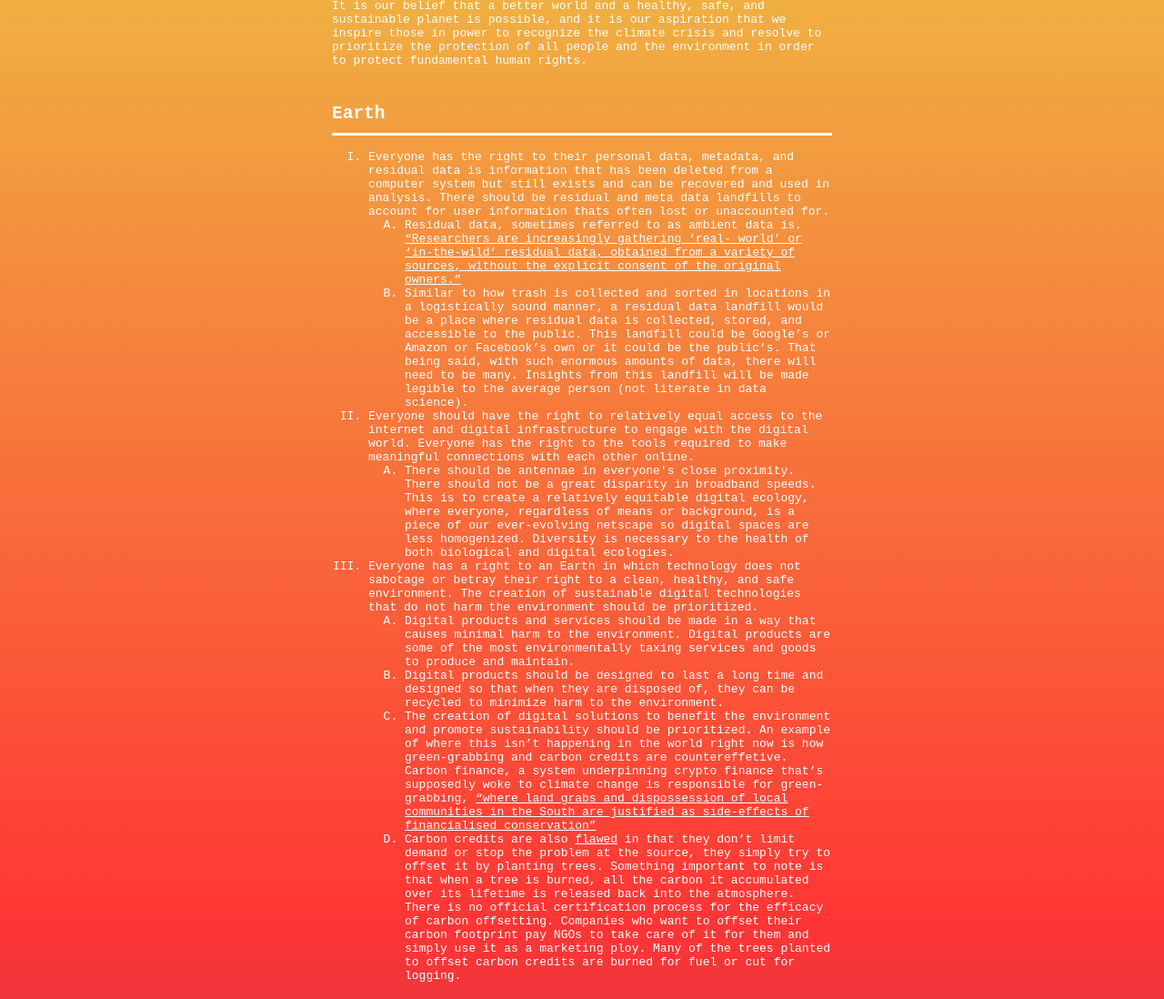
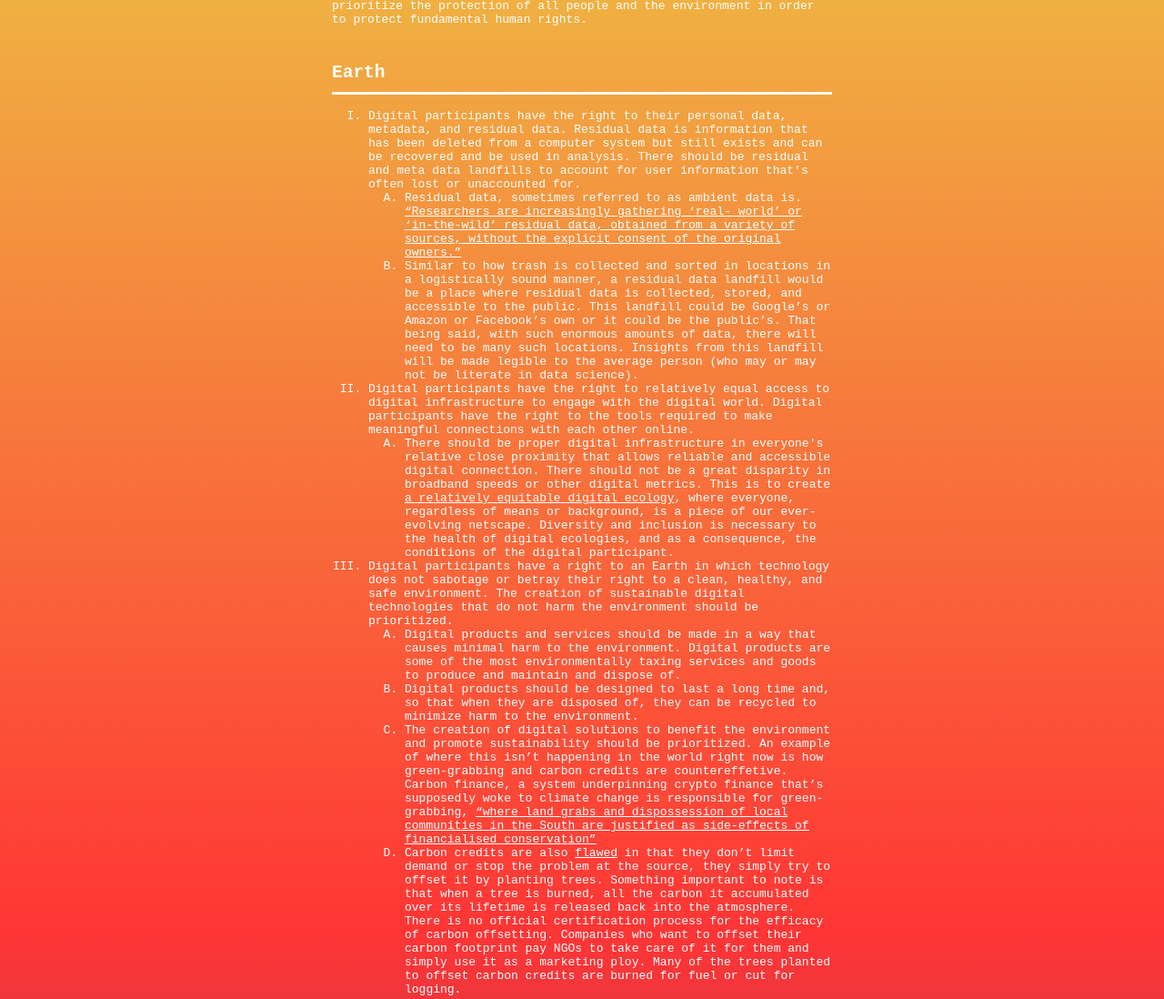
Before and after one commit to net-art-uchicago/DHR-Ecology, a plain HTML site: page index.html in a window 1280 px wide. Shown: the part 2120-3218 px from the top of the page at 91% size. Drawn offline with Linux system fonts and the light colour scheme.

Commit message:
earth with johns edits

```diff
--- a/index.html
+++ b/index.html
@@ -27,10 +27,10 @@
         Our first primary concern is for preserving and perpetuating the safety, security, and dignity of all people. We want everyone to have the ability to innovate and to pursue economic endeavors. We want them to be able to live lives that are safe, healthy, and dignified. We want their families and their futures to be filled with safety and stability.<br><br>
         <br>
         Our second primary concern is for the planet on which those people live. We envision a world in which the climate crisis is taken seriously and is addressed from every angle. We envision a world in which people are doing whatever they can to protect the environment and to ensure the future of our planet. We envision a world in which the digital space is one in which people collaborate towards a better world, rather than one in which corporations and politicized organizations create more opportunities to hurt people and the planet. <br><br>
-        We see infrastructure and the digitization of public services to work towards this future. The world will continue to transform digitally whether we like it or not. We would like this to be intentional in a way that seeks to maintain democracy and human rights as well as equity, equality, inclusion, sustainability, security, safety, health, dignity, and the pursuit of happiness. We want this path to be intentional in terms of the rights of people and their opportunities to work together toward a world that is fair, efficient and sustainable. <br><br>
-        <br><br>
+        We see infrastructure and the digitization of public services to work towards this future. The world will continue to transform digitally whether we like it or not. We would like this to be intentional in a way that seeks to maintain democracy and human rights as well as equity, equality, inclusion, sustainability, security, safety, health, dignity, and the pursuit of happiness. We want this path to be intentional in terms of the rights of people and their opportunities to work together toward a world that is fair, efficient and sustainable. <br>
+        <br>
         We envision this document as a central reference point that can be referenced by corporations, politicians, organizations, innovators, technologists, engineers, academics, and others with the potential to make lasting change through creating policy or technology that may impact people. Everyone needs to be thinking about their position at this moment in time and how technology is changing the world around them and how their use of technology changes the world and affects others. We know that as students we do not have direct power over any governments, corporations or organizations, but we create this document with the hope that those with the power to change the trajectory of our planet will use these ideas to promote ecological human rights in the digital world and beyond. <br>
-        <br><br>
+        <br>
         It is our belief that a better world and a healthy, safe, and sustainable planet is possible, and it is our aspiration that we inspire those in power to recognize the climate crisis and resolve to prioritize the protection of all people and the environment in order to protect fundamental human rights. <br>
 
 
@@ -43,19 +43,19 @@
       <h2>Earth</h2>
         <p>
           <OL TYPE='I'>
-            <LI>Everyone has the right to their personal data, metadata, and residual data is information that has been deleted from a computer system but still exists and can be recovered and used in analysis. There should be residual and meta data landfills to account for user information thats often lost or unaccounted for.<br>
+            <LI>Digital participants have the right to their personal data, metadata, and residual data. Residual data is information that has been deleted from a computer system but still exists and can be recovered and be used in analysis. There should be residual and meta data landfills to account for user information that's often lost or unaccounted for.<br>
                 <OL TYPE='A'>
                   <LI>Residual data, sometimes referred to as ambient data is. <a href= 'https://digitalcommons.unomaha.edu/interdiscipinformaticsfacpub/47/'>“Researchers are increasingly gathering ‘real- world’ or ‘in-the-wild’ residual data, obtained from a variety of sources, without the explicit consent of the original owners.”</a><br>
-                  <LI>Similar to how trash is collected and sorted in locations in a logistically sound manner, a residual data landfill would be a place where residual data is collected, stored, and accessible to the public. This landfill could be Google’s or Amazon or Facebook’s own or it could be the public’s. That being said, with such enormous amounts of data, there will need to be many. Insights from this landfill will be made legible to the average person (not literate in data science).<br>
+                  <LI>Similar to how trash is collected and sorted in locations in a logistically sound manner, a residual data landfill would be a place where residual data is collected, stored, and accessible to the public. This landfill could be Google’s or Amazon or Facebook’s own or it could be the public’s. That being said, with such enormous amounts of data, there will need to be many such locations. Insights from this landfill will be made legible to the average person (who may or may not be literate in data science).<br>
                 </OL>
-            <LI>Everyone should have the right to relatively equal access to the internet and digital infrastructure to engage with the digital world. Everyone has the right to the tools required to make meaningful connections with each other online. <br>
+            <LI>Digital participants have the right to relatively equal access to digital infrastructure to engage with the digital world. Digital participants have the right to the tools required to make meaningful connections with each other online. <br>
                 <OL TYPE='A'>
-                  <LI>There should be antennae in everyone's close proximity. There should not be a great disparity in broadband speeds. This is to create a relatively equitable digital ecology, where everyone, regardless of means or background, is a piece of our ever-evolving netscape so digital spaces are less homogenized. Diversity is necessary to the health of both biological and digital ecologies.<br>
+                  <LI>There should be proper digital infrastructure in everyone's relative close proximity that allows reliable and accessible digital connection. There should not be a great disparity in broadband speeds or other digital metrics. This is to create <a href="https://hbr.org/2021/07/how-to-close-the-digital-divide-in-the-u-s">a relatively equitable digital ecology</a>, where everyone, regardless of means or background, is a piece of our ever-evolving netscape. Diversity and inclusion is necessary to the health of digital ecologies, and as a consequence, the conditions of the digital participant.<br>
                 </OL>
-            <LI>Everyone has a right to an Earth in which technology does not sabotage or betray their right to a clean, healthy, and safe environment. The creation of sustainable digital technologies that do not harm the environment should be prioritized.<br>
+            <LI>Digital participants have a right to an Earth in which technology does not sabotage or betray their right to a clean, healthy, and safe environment. The creation of sustainable digital technologies that do not harm the environment should be prioritized.<br>
                 <OL TYPE='A'>
-                  <LI>Digital products and services should be made in a way that causes minimal harm to the environment. Digital products are some of the most environmentally taxing services and goods to produce and maintain.<br>
-                  <LI>Digital products should be designed to last a long time and designed so that when they are disposed of, they can be recycled to minimize harm to the environment.<br>
+                  <LI>Digital products and services should be made in a way that causes minimal harm to the environment. Digital products are some of the most environmentally taxing services and goods to produce and maintain and dispose of.<br>
+                  <LI>Digital products should be designed to last a long time and, so that when they are disposed of, they can be recycled to minimize harm to the environment.<br>
                   <LI>The creation of digital solutions to benefit the environment and promote sustainability should be prioritized. An example of where this isn’t happening in the world right now is how green-grabbing and carbon credits are countereffetive. Carbon finance, a system underpinning crypto finance that’s supposedly woke to climate change is responsible for green-grabbing, <a href="https://www.theguardian.com/environment/2008/feb/13/conservation">“where land grabs and dispossession of local communities in the South are justified as side-effects of financialised conservation” </a><br>
                   <LI>Carbon credits are also <a href='https://www.greenpeace.org.uk/news/the-biggest-problem-with-carbon-offsetting-is-that-it-doesnt-really-work/'>flawed</a> in that they don’t limit demand or stop the problem at the source, they simply try to offset it by planting trees. Something important to note is that when a tree is burned, all the carbon it accumulated over its lifetime is released back into the atmosphere. There is no official certification process for the efficacy of carbon offsetting. Companies who want to offset their carbon footprint pay NGOs to take care of it for them and simply use it as a marketing ploy. Many of the trees planted to offset carbon credits are burned for fuel or cut for logging. <br>
           </OL>
```
